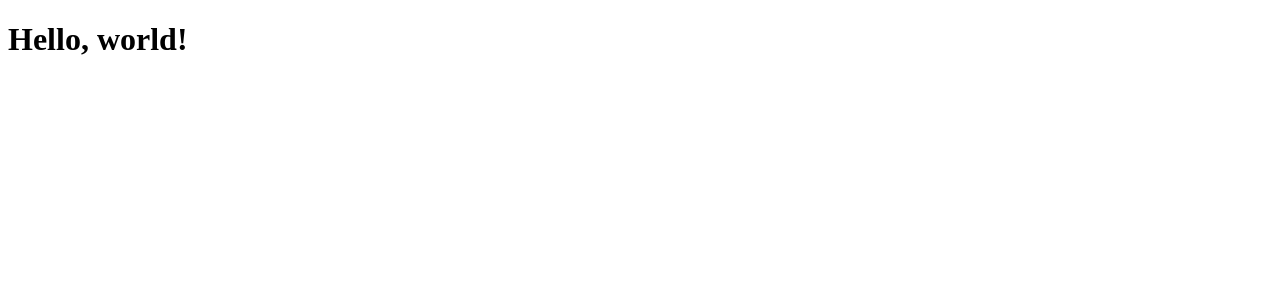
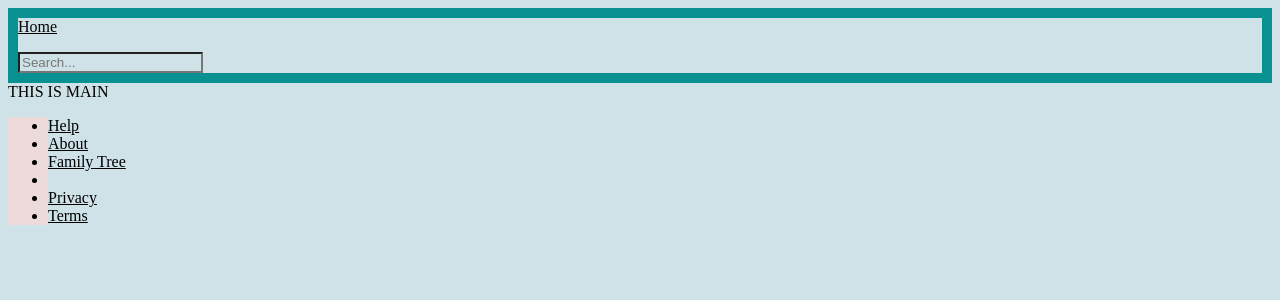
Before and after one commit to openkin-io/openkin.io, a Django app: page / in a window 1280 px wide. Shown: the top 300 px of the page. Run offline with Django 5.2, Linux system fonts and the light colour scheme.

```diff
--- a/app/templates/_base.html
+++ b/app/templates/_base.html
@@ -17,6 +17,7 @@
         <link rel="apple-touch-icon" sizes="180x180" href="TODO">
         <link rel="icon" type="image/png" sizes="32x32" href="TODO">
         <link rel="icon" type="image/png" sizes="16x16" href="TODO">
+        <link rel="stylesheet" href="{% static 'css/main.css' %}">
         <script src="{% static 'js/inline-css.js' %}"></script>
         <meta name="htmx-config" content='{"scrollIntoViewOnBoost": false}'>
         {% if debug %}
--- /dev/null
+++ b/app/templates/footer.html
@@ -0,0 +1,30 @@
+<style>
+    .footer .nav-link {
+        padding: 0 10px 5px 0;
+    }
+    .footer a {
+        color: inherit;
+    }
+</style>
+<footer>
+    <ul class="nav fw-500 fs-12 footer">
+        <li class="nav-item">
+            <a class="nav-link" href="#">Help</a>
+        </li>
+        <li class="nav-item">
+            <a class="nav-link" href="#">About</a>
+        </li>
+        <li class="nav-item">
+            <a class="nav-link" href="#">Family Tree</a>
+        </li>
+        <li class="nav-item">
+            <a class="nav-link" href="#"></a>
+        </li>
+        <li class="nav-item">
+            <a class="nav-link" href="#">Privacy</a>
+        </li>
+        <li class="nav-item">
+            <a class="nav-link" href="#">Terms</a>
+        </li>
+    </ul>
+</footer>
--- /dev/null
+++ b/app/templates/navbar.html
@@ -0,0 +1,24 @@
+<style>
+    .navbar {
+        display: flex;
+        flex-direction: column;
+        background-color: #099090;
+        padding: 10px;
+    }
+</style>
+<nav class="navbar">
+    <div class="container">
+        <a class="navbar-brand" href="#">Home</a>
+        <div class="collapse navbar-collapse">
+            <ul class="navbar-nav me-auto mb-2 mb-lg-0">
+            </ul>
+            <form method="get" action="search/" class="col-12 col-lg-3 mb-lg-0">
+                <input type="text"
+                       name="q"
+                       class="form-control rounded-pill"
+                       placeholder="Search..."
+                       id="id_q">
+            </form>
+        </div>
+    </div>
+</nav>
--- a/app/templates/pages/index.html
+++ b/app/templates/pages/index.html
@@ -1,7 +1,15 @@
 {% extends "_base.html" %}
 
+{% block title %}
+    Home
+{% endblock %}
+
 {% block body %}
-    <h1>
-        Hello, world!
-    </h1>
+    <header>
+        {% include 'navbar.html' %}
+    </header>
+    <main>
+        THIS IS MAIN
+    </main>
+    {% include 'footer.html' %}
 {% endblock body %}
--- /dev/null
+++ b/static/css/main.css
@@ -0,0 +1,20 @@
+.navbar {
+    background-color: #ffffff;
+}
+
+.navbar a {
+    color: #050505;
+}
+
+.navbar {
+    display: flex;
+    flex-direction: row;
+}
+
+.footer {
+    background-color: #EDDBDB;
+}
+
+* {
+    background-color: #CFE2E8;
+}
```
